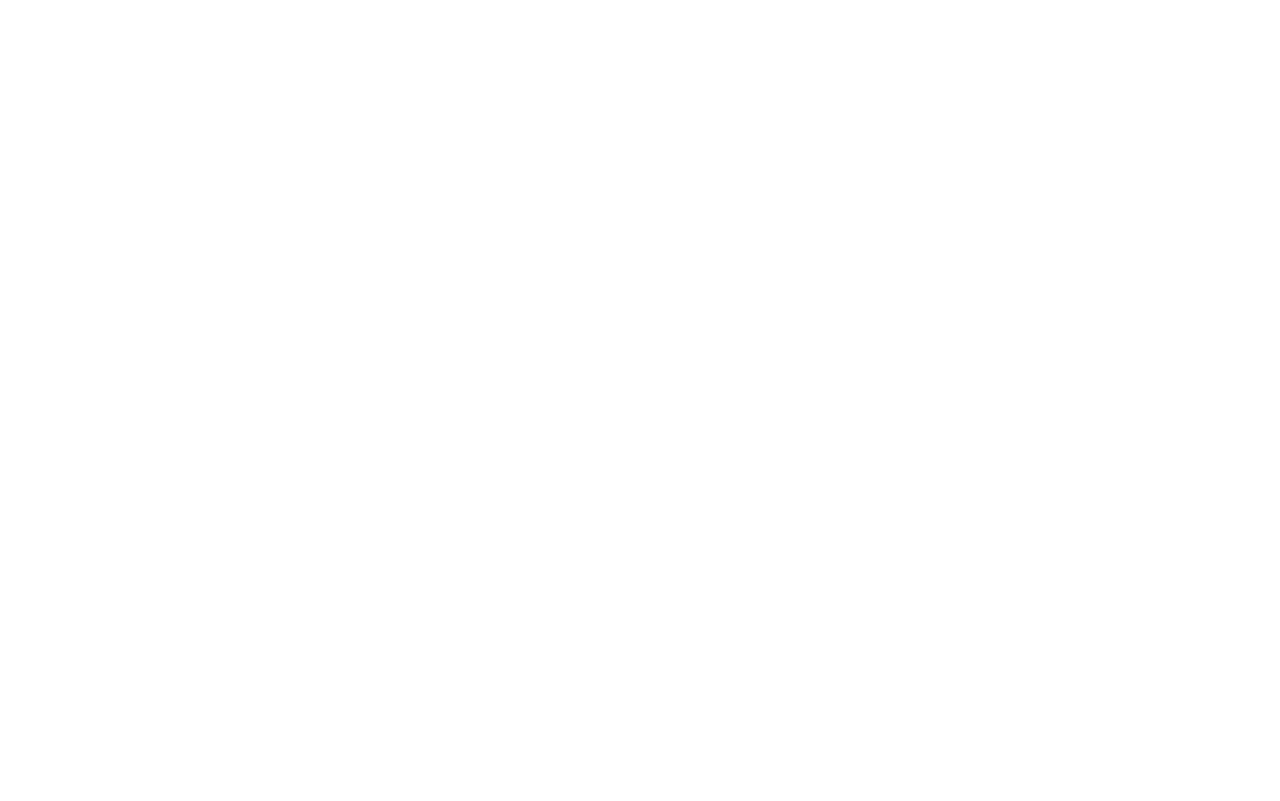
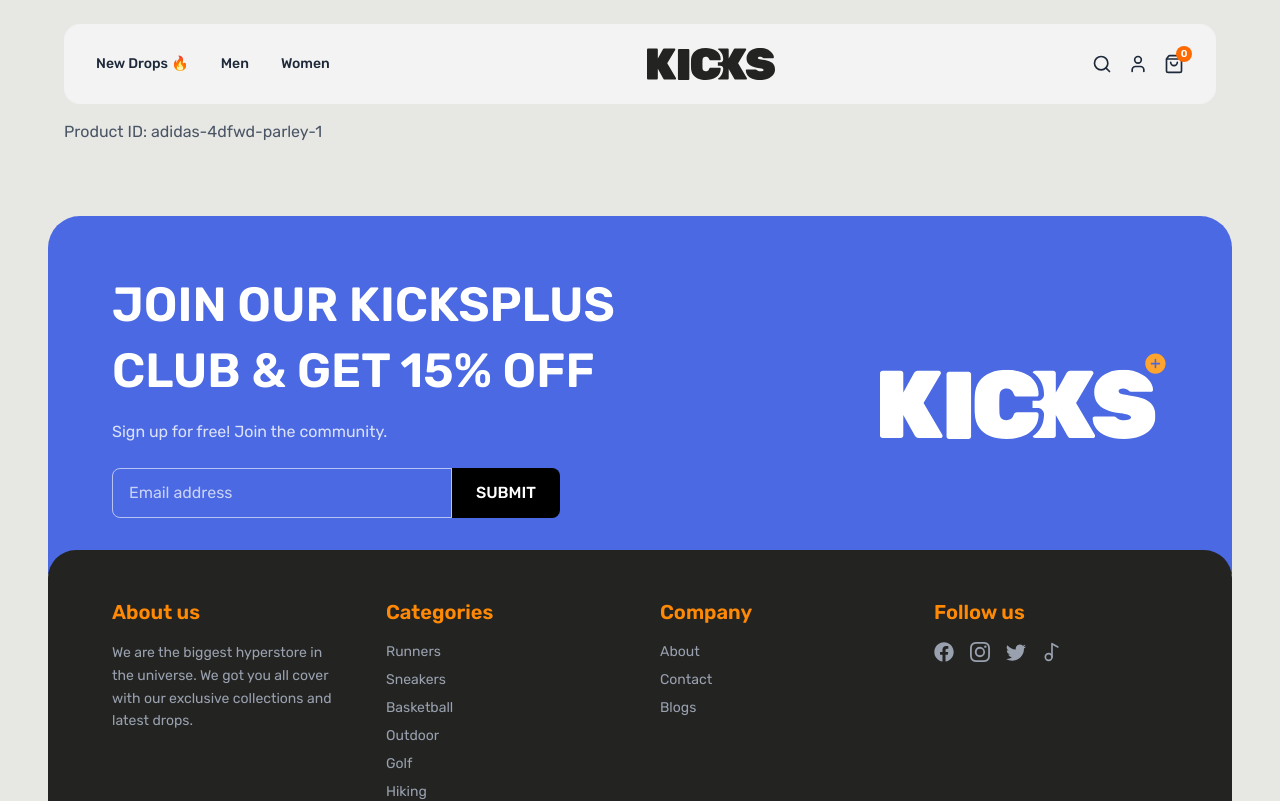
Before and after one commit to naimsheikh8020/Zavisoft, a React (Vite) app: page /product/adidas-4dfwd-parley-1 in a window 1280 px wide. Before the commit this address had no page. Shown: the top 801 px of the page. Built offline with nearby package versions, Linux system fonts and the light colour scheme.

Commit message:
add dynamic product url and and change the navbar link and test product details page

```diff
--- a/src/Components/Navbar.tsx
+++ b/src/Components/Navbar.tsx
@@ -1,6 +1,7 @@
 import { Search, User, ShoppingBag, Menu, X } from "lucide-react";
 import { useState } from "react";
 import { assets } from "../assets/assets";
+import { Link } from "react-router";
 
 const NAV_ITEMS = ["New Drops 🔥", "Men", "Women"];
 
@@ -32,11 +33,13 @@
           </ul>
 
           {/* Logo */}
-          <img
-            src={assets.Logoo}
-            alt="Brand logo"
-            className="h-6 md:h-8 w-auto"
-          />
+          <Link to="/">
+            <img
+              src={assets.Logoo}
+              alt="Brand logo"
+              className="h-6 md:h-8 w-auto"
+            />
+          </Link>
 
           {/* Icons */}
           <div className="flex items-center gap-4 text-gray-800">
--- a/src/Components/ProductCard.tsx
+++ b/src/Components/ProductCard.tsx
@@ -1,22 +1,23 @@
 import React from "react";
+import { Link } from "react-router";
 import Button from "./Button";
 
 interface ProductCardProps {
+  id: string;
   badge?: string;
   imageSrc: string;
   imageAlt?: string;
   title: string;
   price: number;
-  onViewProduct?: () => void;
 }
 
 const ProductCard: React.FC<ProductCardProps> = ({
+  id,
   badge = "New",
   imageSrc,
   imageAlt = "Product image",
   title,
   price,
-  onViewProduct,
 }) => {
   return (
     <div className="w-full">
@@ -49,14 +50,15 @@
           {title}
         </h3>
 
+        <Link to={`/product/${id}`}>
           <Button
             variant="secondary"
             size="md"
             className="mt-5 w-full !rounded-xl !py-4 text-base font-semibold"
-          onClick={onViewProduct}
           >
             VIEW PRODUCT - <span className="text-orange-400 ml-2">${price}</span>
           </Button>
+        </Link>
       </div>
 
     </div>
--- a/src/Router/Router.tsx
+++ b/src/Router/Router.tsx
@@ -1,13 +1,15 @@
 import { Route, Routes } from 'react-router'
 import Home from '../page/Home'
+import ProductDetails from '../page/ProductDetails'
 import Layout from './Layout'
 
 const Router = () => {
   return (
     <Routes>
-        <Route element={<Layout />}>
-          <Route path="/" element={<Home />} />
-        </Route>
+      <Route element={<Layout />}>
+        <Route path="/" element={<Home />} />
+        <Route path="/product/:id" element={<ProductDetails />} />
+      </Route>
     </Routes>
   )
 }
--- a/src/page/ProductDetails.tsx
+++ b/src/page/ProductDetails.tsx
@@ -1,8 +1,19 @@
+import { useParams } from "react-router";
+import { products } from "../assets/assets";
 
 const ProductDetails = () => {
+  const { id } = useParams<{ id: string }>();
+  const product = products.find((p) => p.id === id);
+
+  if (!product) {
+    return <div className="text-center mt-10 text-2xl">Product not found</div>;
+  }
+
   return (
-    <div>ProductDetails</div>
-  )
-}
+    <>
+    <p className="text-gray-600 mt-4">Product ID: {product.id}</p>
+    </>
+  );
+};
 
 export default ProductDetails
```
Lines whose indentation alone changed are shown as unchanged.
